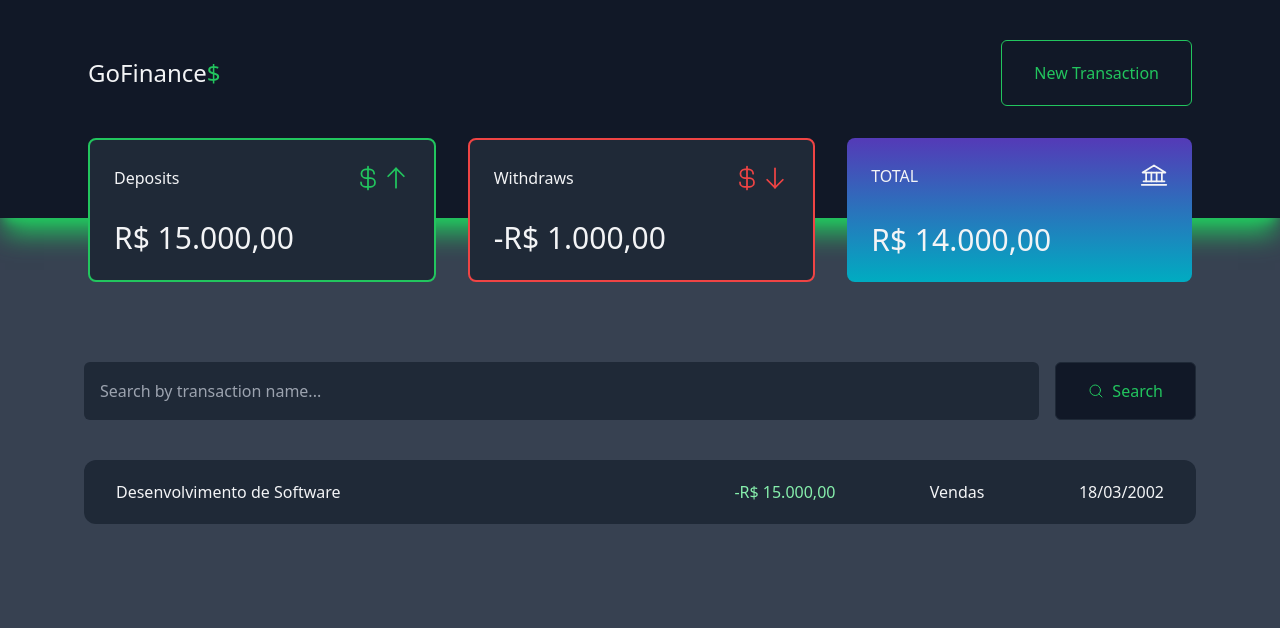
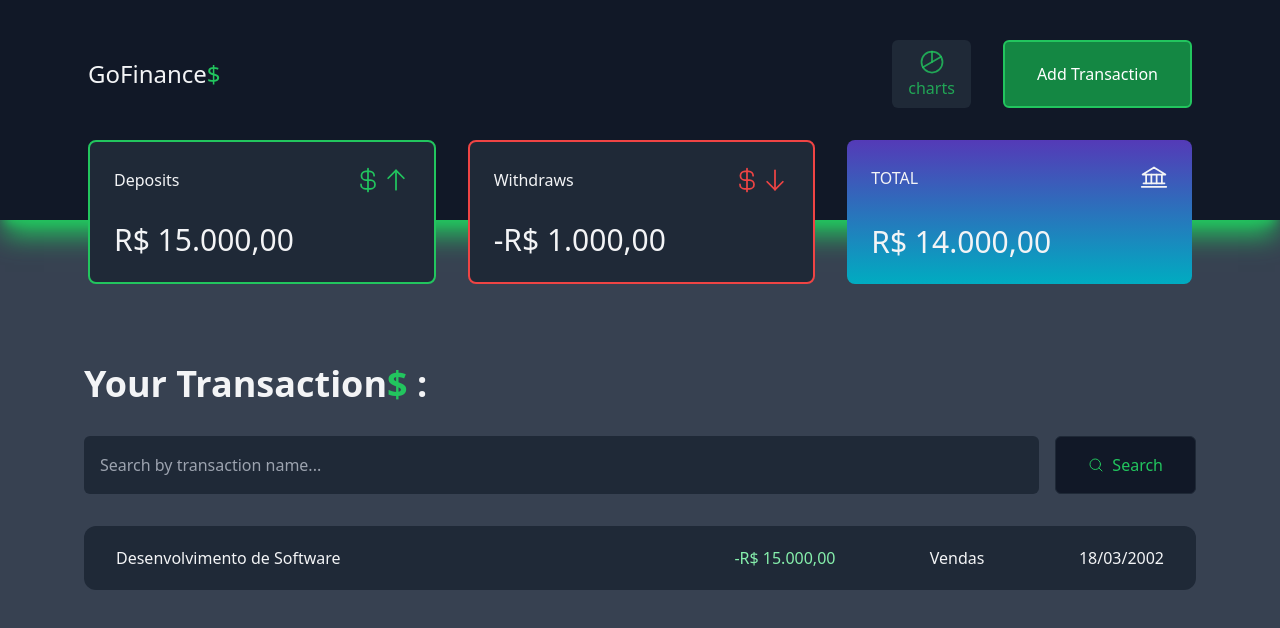
Before and after one commit to KaioMarxDEV/gofinance, a React (Vite) app in the folder web/: page /home in a window 1280 px wide. Shown: the top 628 px of the page. Built offline with nearby package versions, Linux system fonts and the light colour scheme.

Commit message:
add: dashboard title and chart nav component

```diff
--- a/web/src/components/Header/index.tsx
+++ b/web/src/components/Header/index.tsx
@@ -1,5 +1,5 @@
 import { Dialog, Transition } from "@headlessui/react"
-import { XCircle } from "phosphor-react"
+import { ChartPie, XCircle } from "phosphor-react"
 import { Fragment, useState } from "react"
 
 export function Header() {
@@ -23,6 +23,7 @@ export function Header() {
       {/* Header Content */}
       <div className="pt-10 pb-28 bg-gray-900 shadow-green-500 shadow-xl">
         <div className="w-full max-w-6xl px-6 mx-auto flex flex-row justify-between items-center">
+          {/* Title */}
           <div>
             <h1 className="text-center text-2xl font-light">
               GoFinance
@@ -31,13 +32,24 @@ export function Header() {
               </span>
             </h1>
           </div>
-          <div>
+          <div className="flex items-center">
+            <nav className=" flex flex-row mr-8 gap-4 px-4 py-2 rounded-md bg-gray-800">
+              <button
+                type="button"
+                className="flex flex-col items-center text-base text-green-500/80 hover:text-green-400 rounded-md cursor-pointer transition-all ease-in delay-75 duration-200 hover:translate-y-1"
+                // TODO: create charts page and route to there!
+                onClick={() => alert("go to page charts mf!")}
+              >
+                <ChartPie size={28} />
+                charts
+              </button>
+            </nav>
             <button
               type="button"
               onClick={openModal}
-              className="inline-flex justify-center rounded-md border border-green-500  px-8 py-5 text-base text-green-500 hover:text-white hover:bg-green-500/50 hover:border-green-500 transition-all ease-in delay-75 duration-200"
+              className="inline-flex justify-center rounded-md  px-8 py-5 text-base bg-green-600/80 border-2 border-green-500 text-white hover:bg-green-500 hover:border-green-500 transition-all ease-in delay-75 duration-200"
               >
-              New Transaction
+              Add Transaction
             </button>
           </div>
         </div>
--- a/web/src/components/Transactions/index.tsx
+++ b/web/src/components/Transactions/index.tsx
@@ -1,7 +1,7 @@
 export function Transactions() {
   let variant = 'income'
   return (
-    <div className="w-full max-w-6xl mt-10 mx-auto px-5">
+    <div className="w-full max-w-6xl mt-8 mx-auto px-5">
       <table className="w-full">
         <tbody className="flex flex-col gap-3">
           <tr className="bg-gray-800 flex justify-between rounded-xl py-5 px-8">
--- a/web/src/pages/Home.tsx
+++ b/web/src/pages/Home.tsx
@@ -8,6 +8,11 @@ export function Home() {
     <main>
       <Header />
       <Banner />
+      <div className="w-full max-w-6xl mx-auto px-5 flex flex-row mb-8">
+        <h2 className="font-bold text-4xl">
+          Your Transaction<span className="text-green-500">$</span> :
+        </h2>
+      </div>
       <SearchBar />
       <Transactions />
     </main>
```
